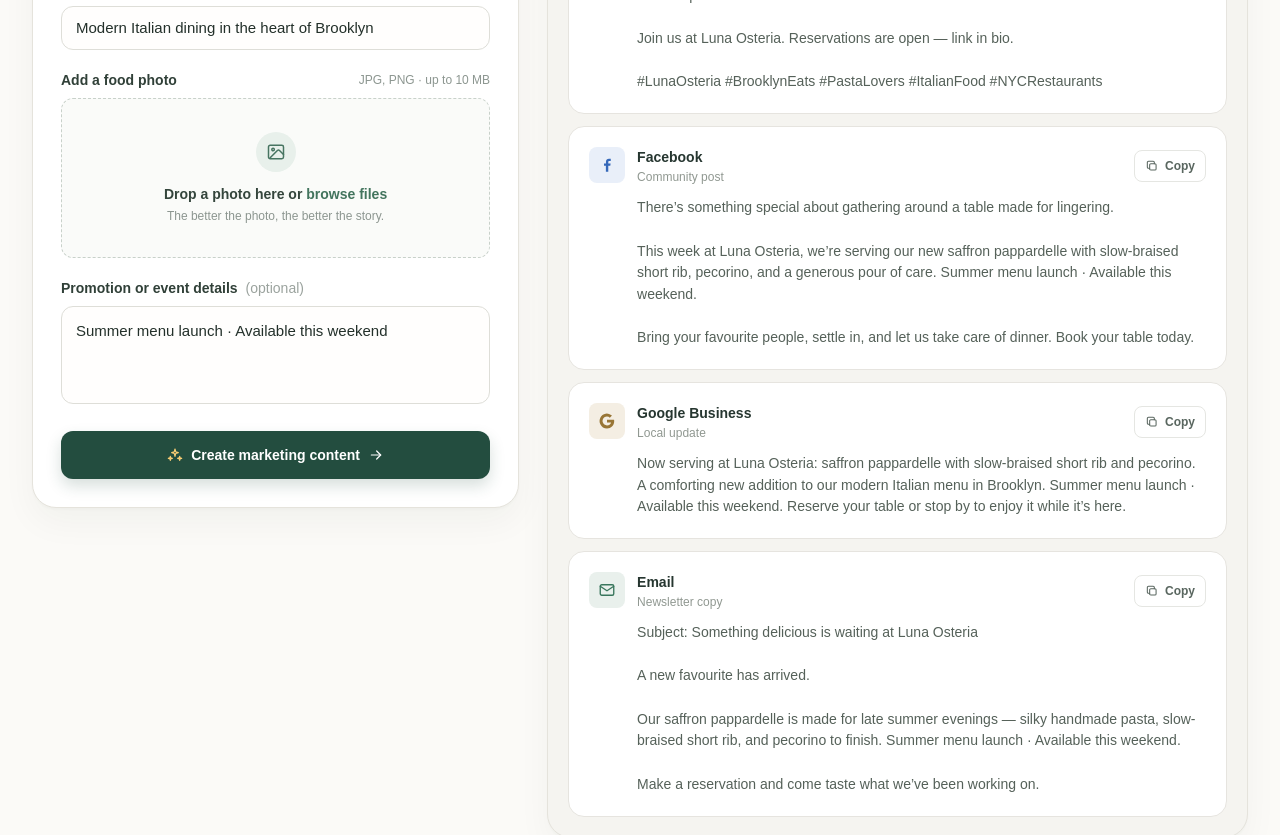
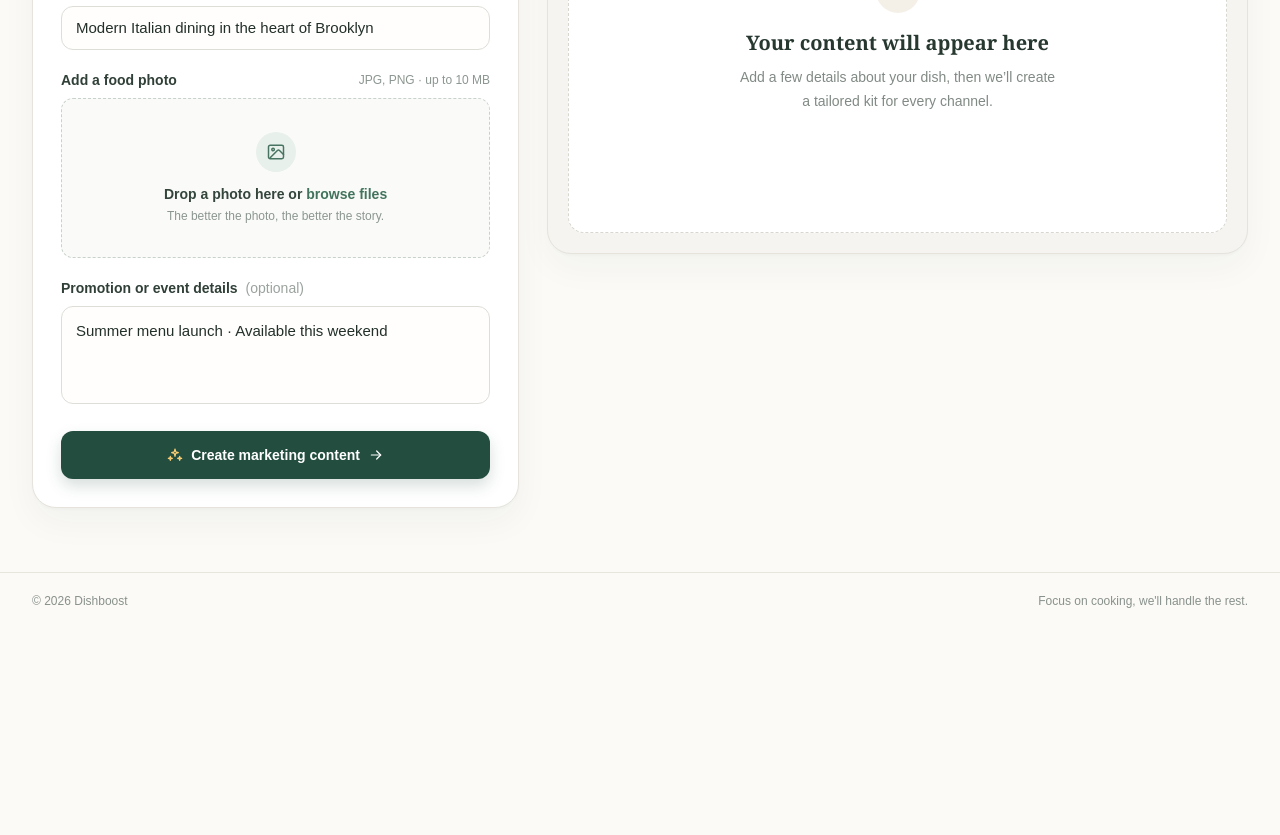
Before and after one commit to Jheintze/dishboost, a Next.js app: page / in a window 1280 px wide. Shown: the part 660-1495 px from the top of the page. After the commit the page ends 1289 px from the top, so only its background shows below. Built offline with nearby package versions, Linux system fonts and the light colour scheme.

Commit message:
remove hardcoded stuff,complete ig generate route

```diff
--- a/src/app/api/generate/route.ts
+++ b/src/app/api/generate/route.ts
@@ -23,9 +23,9 @@ export async function POST(req: Request) {
     max_tokens: 600,
   });
 
-  const generatedContent = completion.choices[0].message.content;
+  const aiResponse = completion.choices[0].message.content;
 
   return Response.json({
-    generated: generatedContent,
+    generatedCaption : aiResponse,
   });
 }
--- a/src/app/page.tsx
+++ b/src/app/page.tsx
@@ -41,19 +41,18 @@ export default function Home() {
   );
   const [image, setImage] = useState<string | null>(null);
   const [isGenerating, setIsGenerating] = useState(false);
-  const [generated, setGenerated] = useState(true);
   const [copied, setCopied] = useState<string | null>(null);
+  const [generatedContent, setGeneratedContent] = useState<string | null>(null);
 
   const content = useMemo(() => {
-    const venue = restaurant.trim() || "your restaurant";
-    const moment = details.trim() || "our newest seasonal special";
+
     return {
-      instagram: `Golden hour, handmade pasta, and a little bit of magic. ✨\n\nMeet our new saffron pappardelle — silky ribbons, slow-braised short rib, and just the right finish of pecorino. ${moment}.\n\nJoin us at ${venue}. Reservations are open — link in bio.\n\n#LunaOsteria #BrooklynEats #PastaLovers #ItalianFood #NYCRestaurants`,
-      facebook: `There’s something special about gathering around a table made for lingering.\n\nThis week at ${venue}, we’re serving our new saffron pappardelle with slow-braised short rib, pecorino, and a generous pour of care. ${moment}.\n\nBring your favourite people, settle in, and let us take care of dinner. Book your table today.`,
-      google: `Now serving at ${venue}: saffron pappardelle with slow-braised short rib and pecorino. A comforting new addition to our modern Italian menu in Brooklyn. ${moment}. Reserve your table or stop by to enjoy it while it’s here.`,
-      email: `Subject: Something delicious is waiting at ${venue}\n\nA new favourite has arrived.\n\nOur saffron pappardelle is made for late summer evenings — silky handmade pasta, slow-braised short rib, and pecorino to finish. ${moment}.\n\nMake a reservation and come taste what we’ve been working on.`,
+      instagram: generatedContent,
+      facebook: `bla`,
+      google: ` bla`,
+      email: `bla`,
     };
-  }, [restaurant, details]);
+  }, [generatedContent]);
 
   function handleImage(event: ChangeEvent<HTMLInputElement>) {
     const file = event.target.files?.[0];
@@ -75,7 +74,7 @@ export default function Home() {
 
     const result = await res.json();
 
-    setGenerated(result.generated);
+    setGeneratedContent(result.generatedCaption);
     setIsGenerating(false);
   }
 
@@ -257,7 +256,7 @@ export default function Home() {
                 All platforms <Icon name="chevron" className="size-4" />
               </button>
             </div>
-            {generated ? (
+            {generatedContent ? (
               <div className="grid gap-3">
                 {(
                   Object.keys(platformStyles) as Array<
```
